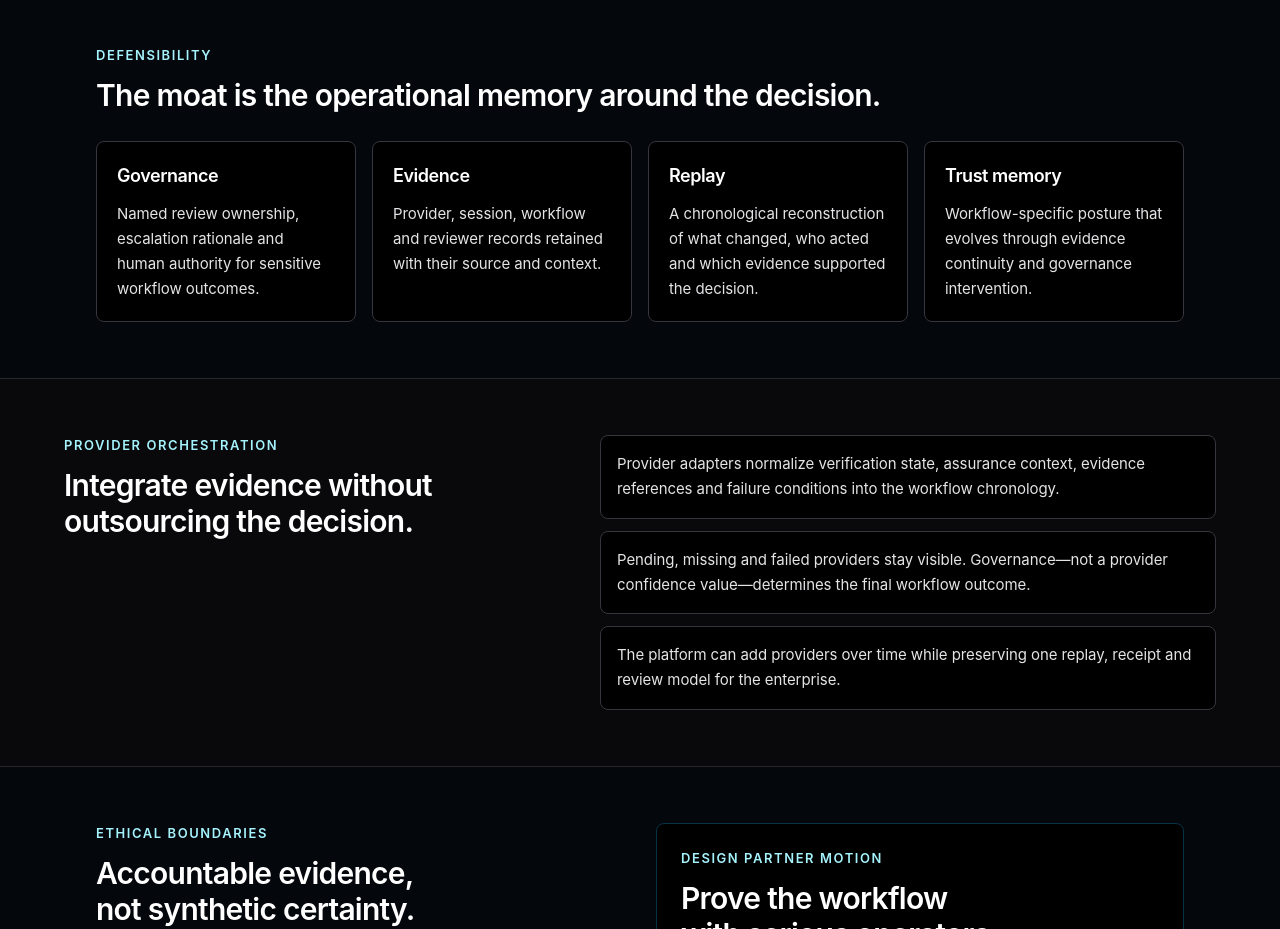
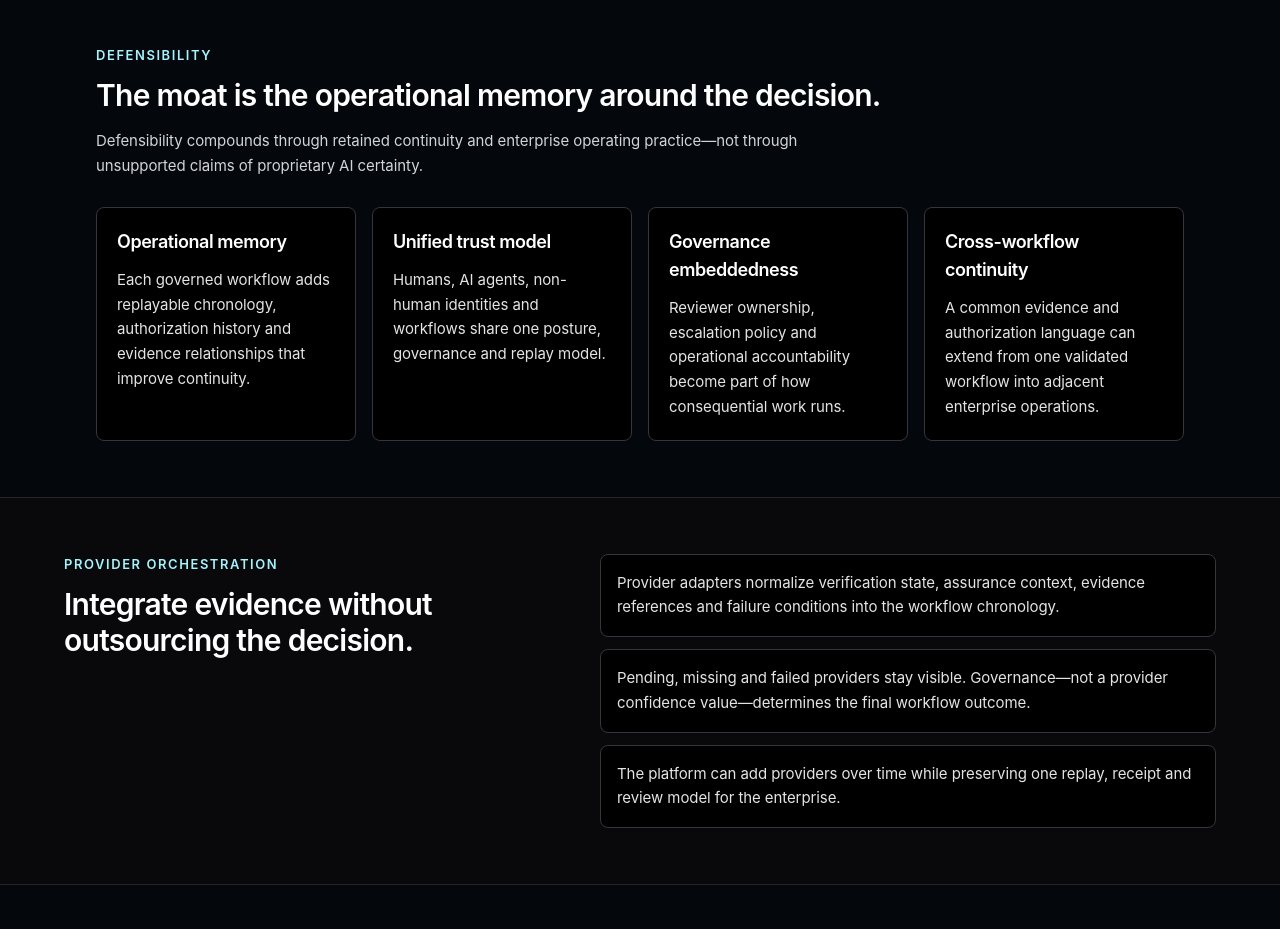
Before and after one commit to emeaexecutive/Cyber-Sentinels-V2, a Next.js app: page /investor in a window 1280 px wide. Shown: the part 1600-2529 px from the top of the page. Built offline with nearby package versions, Linux system fonts and the light colour scheme; no server answers.

Commit message:
Strengthen TrustOps moat and operational trust future

```diff
--- a/app/investor/page.tsx
+++ b/app/investor/page.tsx
@@ -9,10 +9,10 @@ const marketShifts = [
 ];
 
 const moat = [
-  ["Governance", "Named review ownership, escalation rationale and human authority for sensitive workflow outcomes."],
-  ["Evidence", "Provider, session, workflow and reviewer records retained with their source and context."],
-  ["Replay", "A chronological reconstruction of what changed, who acted and which evidence supported the decision."],
-  ["Trust memory", "Workflow-specific posture that evolves through evidence continuity and governance intervention."],
+  ["Operational memory", "Each governed workflow adds replayable chronology, authorization history and evidence relationships that improve continuity."],
+  ["Unified trust model", "Humans, AI agents, non-human identities and workflows share one posture, governance and replay model."],
+  ["Governance embeddedness", "Reviewer ownership, escalation policy and operational accountability become part of how consequential work runs."],
+  ["Cross-workflow continuity", "A common evidence and authorization language can extend from one validated workflow into adjacent enterprise operations."],
 ];
 
 const boundaries = [
@@ -101,6 +101,11 @@ export default function InvestorPage() {
       <section className="mx-auto max-w-6xl px-6 py-14 md:px-8">
         <p className="text-xs font-semibold uppercase tracking-[0.12em] text-cyan-200">Defensibility</p>
         <h2 className="mt-3 text-3xl font-semibold">The moat is the operational memory around the decision.</h2>
+        <p className="mt-4 max-w-3xl text-sm leading-7 text-zinc-400">
+          Defensibility compounds through retained continuity and enterprise
+          operating practice—not through unsupported claims of proprietary AI
+          certainty.
+        </p>
         <div className="mt-7 grid gap-4 md:grid-cols-2 lg:grid-cols-4">
           {moat.map(([title, copy]) => (
             <article key={title} className="rounded-lg border border-zinc-800 bg-black p-5">
--- a/app/verification-replay/page.tsx
+++ b/app/verification-replay/page.tsx
@@ -43,7 +43,7 @@ export default function VerificationReplayPage() {
         </section>
 
         <section className="mt-8 rounded-lg border border-zinc-800 bg-zinc-950 p-6">
-          <h2 className="text-2xl font-semibold">Operational memory, protected evidence</h2>
+          <h2 className="text-2xl font-semibold">Essential operational memory, protected evidence</h2>
           <p className="mt-3 max-w-3xl text-sm leading-7 text-zinc-400">
             Public visitors can understand the replay model here. Case-level replay timelines, subjects and reviewer notes require sign-in because they contain operational trust data.
           </p>
```
Also changed, not shown: 3 other files (tests, documents, lock files or other folders).
